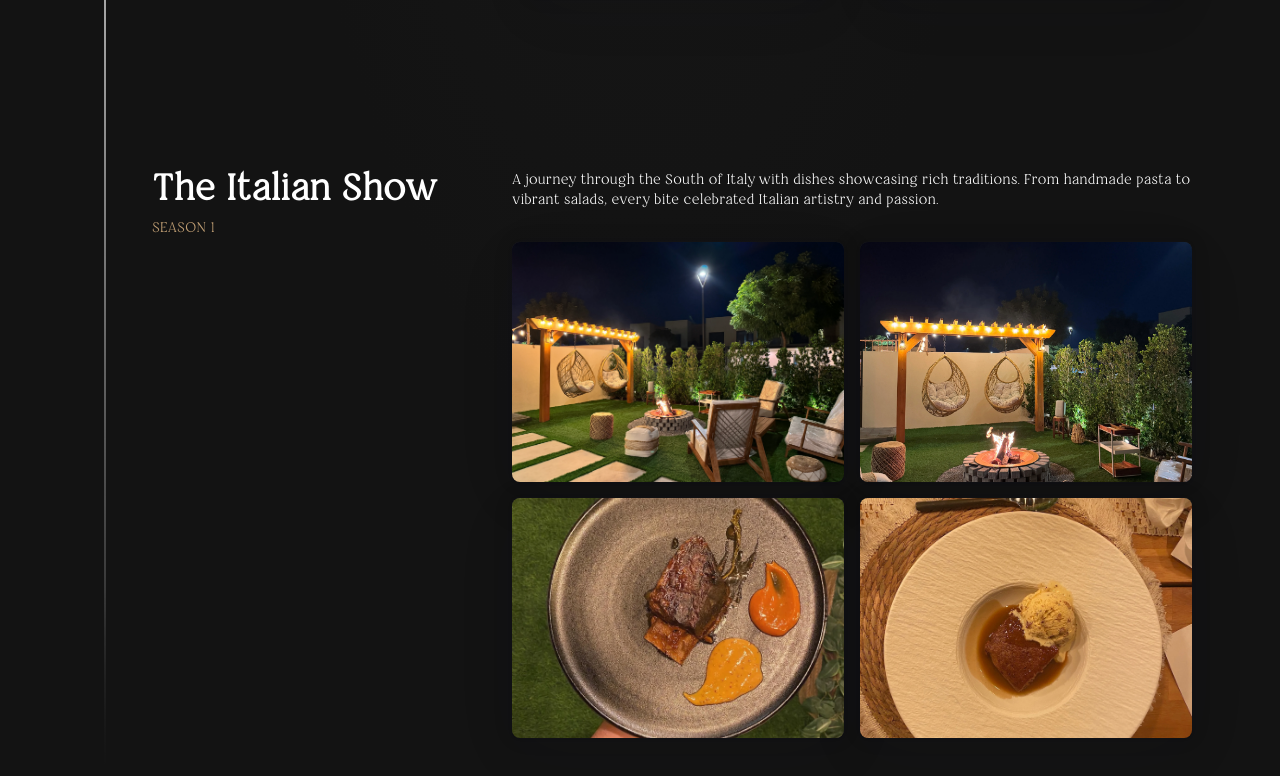
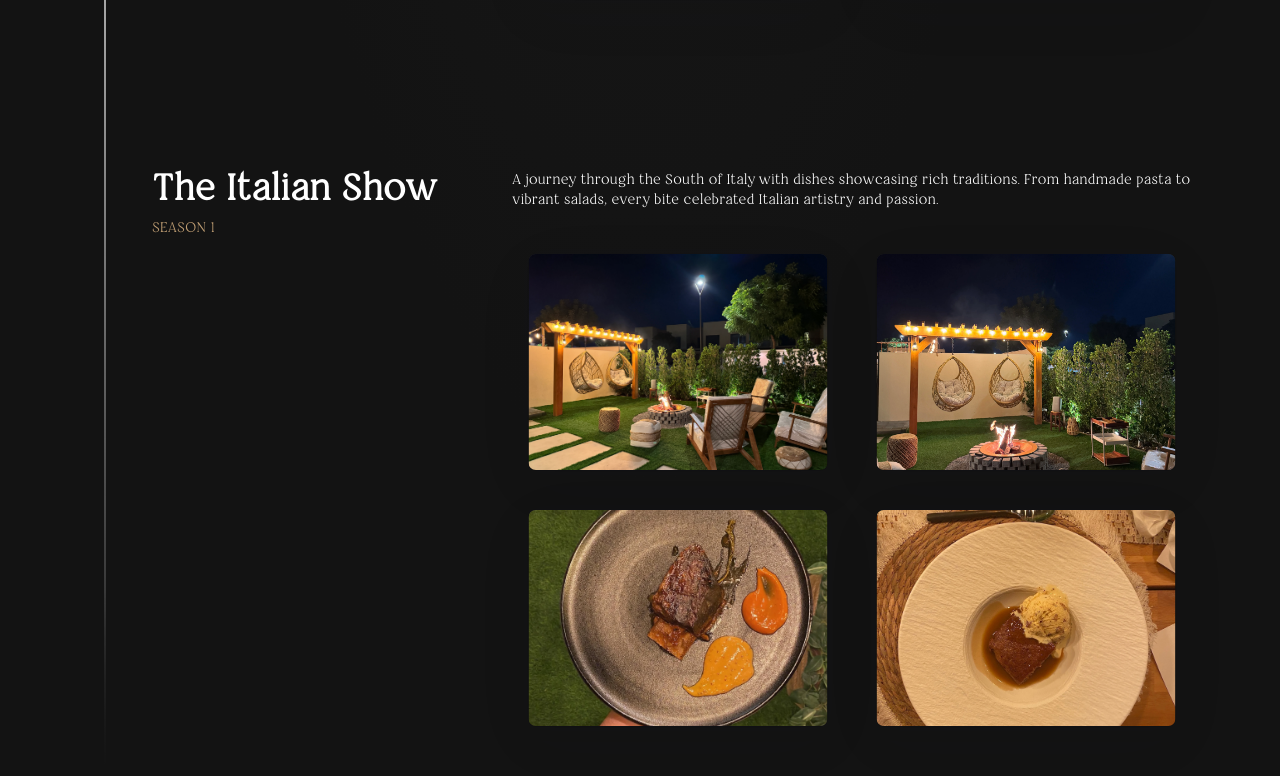
Before and after one commit to Safeya-Yasien/the-chef-show, a React (Vite) app: page /past-shows in a window 1280 px wide. Shown: the part 2304-3080 px from the top of the page. Built offline with nearby package versions, Linux system fonts and the light colour scheme.

Commit message:
build(deps): update package-lock.json and TimelineDemo.tsx

```diff
--- a/src/components/timeline/TimelineDemo.tsx
+++ b/src/components/timeline/TimelineDemo.tsx
@@ -6,6 +6,7 @@ import hero5 from "../../assets/images/hero5.webp";
 import hero6 from "../../assets/images/hero6.webp";
 import hero7 from "../../assets/images/hero7.webp";
 import hero8 from "../../assets/images/hero8.webp";
+import { BlurFade } from "../ui/blur-fade";
 
 import { Timeline } from "./Timeline";
 
@@ -25,6 +26,7 @@ export function TimelineDemo() {
             this year with a fire pit to bring warmth to the cold winter nights.{" "}
           </p>
           <div className="grid grid-cols-2 gap-4">
+            <BlurFade delay={0.25} inView>
               <img
                 src={hero1}
                 alt="startup template"
@@ -32,13 +34,17 @@ export function TimelineDemo() {
                 height={500}
                 className="rounded-lg object-cover h-32 md:h-44 lg:h-60 w-full transition-all duration-300 scale-90 hover:scale-100 cursor-pointer shadow-[0_0_24px_rgba(34,_42,_53,_0.06),_0_1px_1px_rgba(0,_0,_0,_0.05),_0_0_0_1px_rgba(34,_42,_53,_0.04),_0_0_4px_rgba(34,_42,_53,_0.08),_0_16px_68px_rgba(47,_48,_55,_0.05),_0_1px_0_rgba(255,_255,_255,_0.1)_inset]"
               />
+            </BlurFade>
+            <BlurFade delay={0.25} inView>
               <img
                 src={hero2}
                 alt="startup template"
                 width={500}
                 height={500}
                 className="rounded-lg object-cover h-32 md:h-44 lg:h-60 w-full transition-all duration-300 scale-90 hover:scale-100 cursor-pointer shadow-[0_0_24px_rgba(34,_42,_53,_0.06),_0_1px_1px_rgba(0,_0,_0,_0.05),_0_0_0_1px_rgba(34,_42,_53,_0.04),_0_0_4px_rgba(34,_42,_53,_0.08),_0_16px_68px_rgba(47,_48,_55,_0.05),_0_1px_0_rgba(255,_255,_255,_0.1)_inset]"
-            />
+              />{" "}
+            </BlurFade>
+            <BlurFade delay={0.25} inView>
               <img
                 src={hero3}
                 alt="startup template"
@@ -46,6 +52,8 @@ export function TimelineDemo() {
                 height={500}
                 className="rounded-lg object-cover h-32 md:h-44 lg:h-60 w-full transition-all duration-300 scale-90 hover:scale-100 cursor-pointer shadow-[0_0_24px_rgba(34,_42,_53,_0.06),_0_1px_1px_rgba(0,_0,_0,_0.05),_0_0_0_1px_rgba(34,_42,_53,_0.04),_0_0_4px_rgba(34,_42,_53,_0.08),_0_16px_68px_rgba(47,_48,_55,_0.05),_0_1px_0_rgba(255,_255,_255,_0.1)_inset]"
               />
+            </BlurFade>
+            <BlurFade delay={0.25} inView>
               <img
                 src={hero4}
                 alt="startup template"
@@ -53,6 +61,7 @@ export function TimelineDemo() {
                 height={500}
                 className="rounded-lg object-cover h-32 md:h-44 lg:h-60 w-full transition-all duration-300 scale-90 hover:scale-100 cursor-pointer shadow-[0_0_24px_rgba(34,_42,_53,_0.06),_0_1px_1px_rgba(0,_0,_0,_0.05),_0_0_0_1px_rgba(34,_42,_53,_0.04),_0_0_4px_rgba(34,_42,_53,_0.08),_0_16px_68px_rgba(47,_48,_55,_0.05),_0_1px_0_rgba(255,_255,_255,_0.1)_inset]"
               />
+            </BlurFade>
           </div>
         </div>
       ),
@@ -70,6 +79,7 @@ export function TimelineDemo() {
           </p>
 
           <div className="grid grid-cols-2 gap-4">
+            <BlurFade delay={0.25} inView>
               <img
                 src={hero5}
                 alt="startup template"
@@ -77,27 +87,34 @@ export function TimelineDemo() {
                 height={500}
                 className="rounded-lg object-cover h-32 md:h-44 lg:h-60 w-full transition-all duration-300 scale-90 hover:scale-100 cursor-pointer shadow-[0_0_24px_rgba(34,_42,_53,_0.06),_0_1px_1px_rgba(0,_0,_0,_0.05),_0_0_0_1px_rgba(34,_42,_53,_0.04),_0_0_4px_rgba(34,_42,_53,_0.08),_0_16px_68px_rgba(47,_48,_55,_0.05),_0_1px_0_rgba(255,_255,_255,_0.1)_inset]"
               />
+            </BlurFade>
+            <BlurFade delay={0.25} inView>
               <img
                 src={hero6}
                 alt="startup template"
                 width={500}
                 height={500}
                 className="rounded-lg object-cover h-32 md:h-44 lg:h-60 w-full transition-all duration-300 scale-90 hover:scale-100 cursor-pointer shadow-[0_0_24px_rgba(34,_42,_53,_0.06),_0_1px_1px_rgba(0,_0,_0,_0.05),_0_0_0_1px_rgba(34,_42,_53,_0.04),_0_0_4px_rgba(34,_42,_53,_0.08),_0_16px_68px_rgba(47,_48,_55,_0.05),_0_1px_0_rgba(255,_255,_255,_0.1)_inset]"
-            />
+              />{" "}
+            </BlurFade>
+            <BlurFade delay={0.25} inView>
               <img
                 src={hero7}
                 alt="startup template"
                 width={500}
                 height={500}
                 className="rounded-lg object-cover h-32 md:h-44 lg:h-60 w-full transition-all duration-300 scale-90 hover:scale-100 cursor-pointer shadow-[0_0_24px_rgba(34,_42,_53,_0.06),_0_1px_1px_rgba(0,_0,_0,_0.05),_0_0_0_1px_rgba(34,_42,_53,_0.04),_0_0_4px_rgba(34,_42,_53,_0.08),_0_16px_68px_rgba(47,_48,_55,_0.05),_0_1px_0_rgba(255,_255,_255,_0.1)_inset]"
-            />
+              />{" "}
+            </BlurFade>
+            <BlurFade delay={0.25} inView>
               <img
                 src={hero8}
                 alt="startup template"
                 width={500}
                 height={500}
                 className="rounded-lg object-cover h-32 md:h-44 lg:h-60 w-full transition-all duration-300 scale-90 hover:scale-100 cursor-pointer shadow-[0_0_24px_rgba(34,_42,_53,_0.06),_0_1px_1px_rgba(0,_0,_0,_0.05),_0_0_0_1px_rgba(34,_42,_53,_0.04),_0_0_4px_rgba(34,_42,_53,_0.08),_0_16px_68px_rgba(47,_48,_55,_0.05),_0_1px_0_rgba(255,_255,_255,_0.1)_inset]"
-            />
+              />{" "}
+            </BlurFade>
           </div>
         </div>
       ),
@@ -114,34 +131,42 @@ export function TimelineDemo() {
           </p>
 
           <div className="grid grid-cols-2 gap-4">
+            <BlurFade delay={0.25} inView>
               <img
                 src={hero1}
-              alt="hero template"
+                alt="startup template"
                 width={500}
                 height={500}
-              className="rounded-lg object-cover h-20 md:h-44 lg:h-60 w-full shadow-[0_0_24px_rgba(34,_42,_53,_0.06),_0_1px_1px_rgba(0,_0,_0,_0.05),_0_0_0_1px_rgba(34,_42,_53,_0.04),_0_0_4px_rgba(34,_42,_53,_0.08),_0_16px_68px_rgba(47,_48,_55,_0.05),_0_1px_0_rgba(255,_255,_255,_0.1)_inset]"
+                className="rounded-lg object-cover h-32 md:h-44 lg:h-60 w-full transition-all duration-300 scale-90 hover:scale-100 cursor-pointer shadow-[0_0_24px_rgba(34,_42,_53,_0.06),_0_1px_1px_rgba(0,_0,_0,_0.05),_0_0_0_1px_rgba(34,_42,_53,_0.04),_0_0_4px_rgba(34,_42,_53,_0.08),_0_16px_68px_rgba(47,_48,_55,_0.05),_0_1px_0_rgba(255,_255,_255,_0.1)_inset]"
               />
+            </BlurFade>
+            <BlurFade delay={0.25} inView>
               <img
                 src={hero2}
-              alt="feature template"
+                alt="startup template"
                 width={500}
                 height={500}
-              className="rounded-lg object-cover h-20 md:h-44 lg:h-60 w-full shadow-[0_0_24px_rgba(34,_42,_53,_0.06),_0_1px_1px_rgba(0,_0,_0,_0.05),_0_0_0_1px_rgba(34,_42,_53,_0.04),_0_0_4px_rgba(34,_42,_53,_0.08),_0_16px_68px_rgba(47,_48,_55,_0.05),_0_1px_0_rgba(255,_255,_255,_0.1)_inset]"
-            />
+                className="rounded-lg object-cover h-32 md:h-44 lg:h-60 w-full transition-all duration-300 scale-90 hover:scale-100 cursor-pointer shadow-[0_0_24px_rgba(34,_42,_53,_0.06),_0_1px_1px_rgba(0,_0,_0,_0.05),_0_0_0_1px_rgba(34,_42,_53,_0.04),_0_0_4px_rgba(34,_42,_53,_0.08),_0_16px_68px_rgba(47,_48,_55,_0.05),_0_1px_0_rgba(255,_255,_255,_0.1)_inset]"
+              />{" "}
+            </BlurFade>
+            <BlurFade delay={0.25} inView>
               <img
                 src={hero3}
-              alt="bento template"
+                alt="startup template"
                 width={500}
                 height={500}
-              className="rounded-lg object-cover h-20 md:h-44 lg:h-60 w-full shadow-[0_0_24px_rgba(34,_42,_53,_0.06),_0_1px_1px_rgba(0,_0,_0,_0.05),_0_0_0_1px_rgba(34,_42,_53,_0.04),_0_0_4px_rgba(34,_42,_53,_0.08),_0_16px_68px_rgba(47,_48,_55,_0.05),_0_1px_0_rgba(255,_255,_255,_0.1)_inset]"
+                className="rounded-lg object-cover h-32 md:h-44 lg:h-60 w-full transition-all duration-300 scale-90 hover:scale-100 cursor-pointer shadow-[0_0_24px_rgba(34,_42,_53,_0.06),_0_1px_1px_rgba(0,_0,_0,_0.05),_0_0_0_1px_rgba(34,_42,_53,_0.04),_0_0_4px_rgba(34,_42,_53,_0.08),_0_16px_68px_rgba(47,_48,_55,_0.05),_0_1px_0_rgba(255,_255,_255,_0.1)_inset]"
               />
+            </BlurFade>
+            <BlurFade delay={0.25} inView>
               <img
                 src={hero4}
-              alt="cards template"
+                alt="startup template"
                 width={500}
                 height={500}
-              className="rounded-lg object-cover h-20 md:h-44 lg:h-60 w-full shadow-[0_0_24px_rgba(34,_42,_53,_0.06),_0_1px_1px_rgba(0,_0,_0,_0.05),_0_0_0_1px_rgba(34,_42,_53,_0.04),_0_0_4px_rgba(34,_42,_53,_0.08),_0_16px_68px_rgba(47,_48,_55,_0.05),_0_1px_0_rgba(255,_255,_255,_0.1)_inset]"
+                className="rounded-lg object-cover h-32 md:h-44 lg:h-60 w-full transition-all duration-300 scale-90 hover:scale-100 cursor-pointer shadow-[0_0_24px_rgba(34,_42,_53,_0.06),_0_1px_1px_rgba(0,_0,_0,_0.05),_0_0_0_1px_rgba(34,_42,_53,_0.04),_0_0_4px_rgba(34,_42,_53,_0.08),_0_16px_68px_rgba(47,_48,_55,_0.05),_0_1px_0_rgba(255,_255,_255,_0.1)_inset]"
               />
+            </BlurFade>
           </div>
         </div>
       ),
--- /dev/null
+++ b/src/components/ui/blur-fade.tsx
@@ -0,0 +1,78 @@
+"use client";
+
+import {
+  AnimatePresence,
+  motion,
+  useInView,
+  UseInViewOptions,
+  Variants,
+} from "motion/react";
+import { useRef } from "react";
+
+type MarginType = UseInViewOptions["margin"];
+
+interface BlurFadeProps {
+  children: React.ReactNode;
+  className?: string;
+  variant?: {
+    hidden: { y: number };
+    visible: { y: number };
+  };
+  duration?: number;
+  delay?: number;
+  offset?: number;
+  direction?: "up" | "down" | "left" | "right";
+  inView?: boolean;
+  inViewMargin?: MarginType;
+  blur?: string;
+}
+
+export function BlurFade({
+  children,
+  className,
+  variant,
+  duration = 0.4,
+  delay = 0,
+  offset = 6,
+  direction = "down",
+  inView = false,
+  inViewMargin = "-50px",
+  blur = "6px",
+}: BlurFadeProps) {
+  const ref = useRef(null);
+  const inViewResult = useInView(ref, { once: true, margin: inViewMargin });
+  const isInView = !inView || inViewResult;
+  const defaultVariants: Variants = {
+    hidden: {
+      [direction === "left" || direction === "right" ? "x" : "y"]:
+        direction === "right" || direction === "down" ? -offset : offset,
+      opacity: 0,
+      filter: `blur(${blur})`,
+    },
+    visible: {
+      [direction === "left" || direction === "right" ? "x" : "y"]: 0,
+      opacity: 1,
+      filter: `blur(0px)`,
+    },
+  };
+  const combinedVariants = variant || defaultVariants;
+  return (
+    <AnimatePresence>
+      <motion.div
+        ref={ref}
+        initial="hidden"
+        animate={isInView ? "visible" : "hidden"}
+        exit="hidden"
+        variants={combinedVariants}
+        transition={{
+          delay: 0.04 + delay,
+          duration,
+          ease: "easeOut",
+        }}
+        className={className}
+      >
+        {children}
+      </motion.div>
+    </AnimatePresence>
+  );
+}
```
Lines whose indentation alone changed are shown as unchanged.
